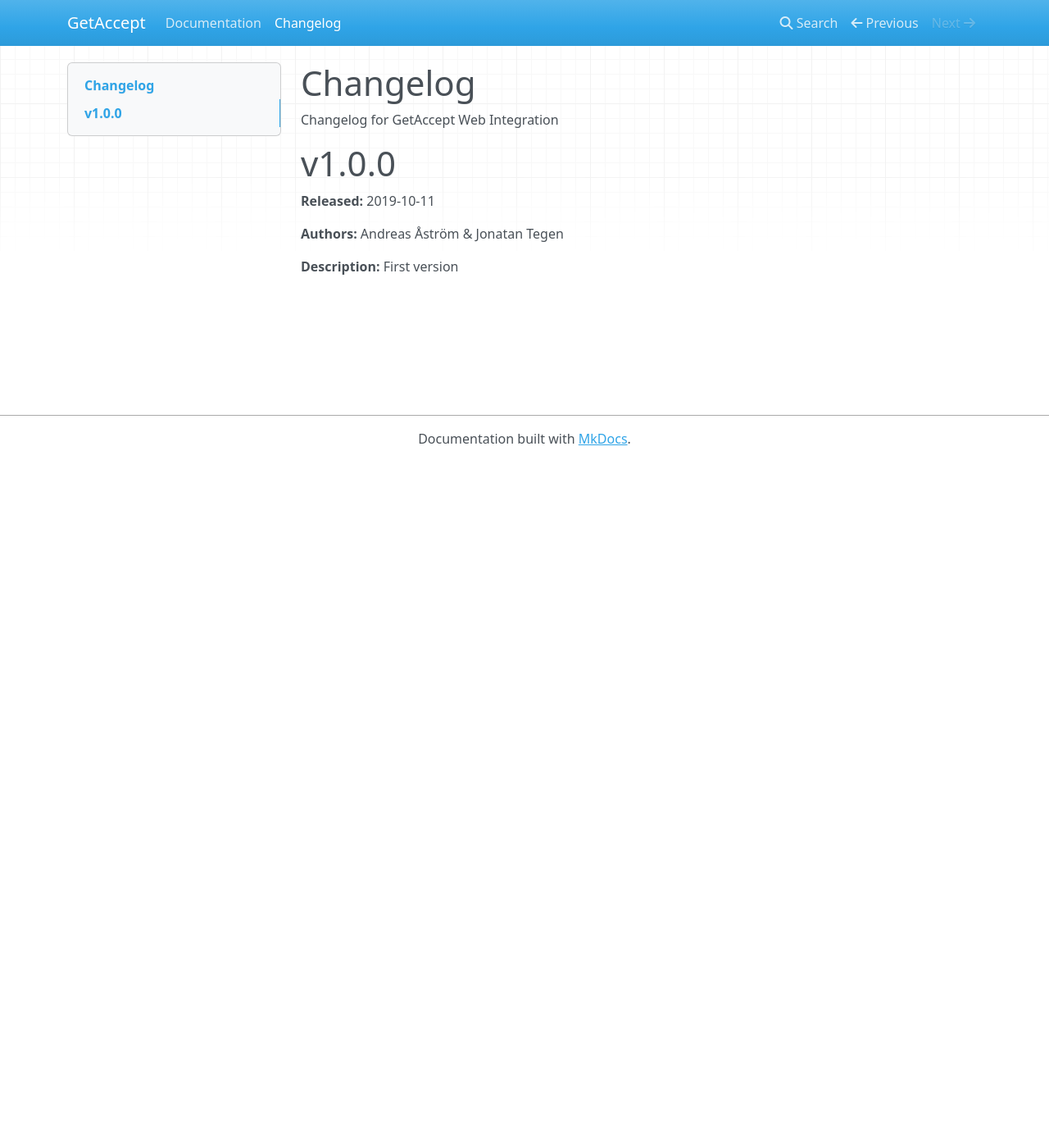
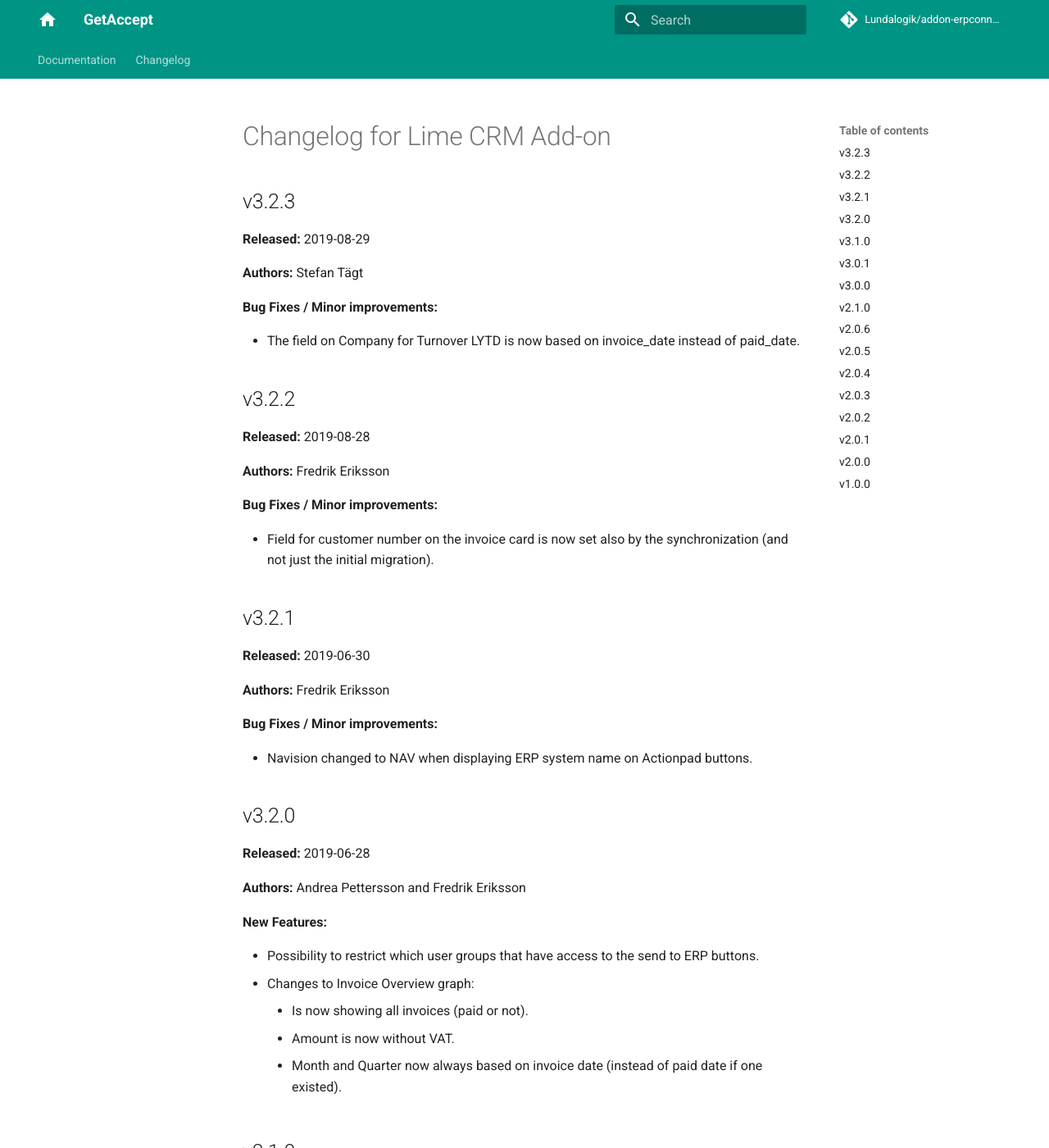
Before and after one commit to getaccept/addon-getaccept-lime-doc, an MkDocs documentation site: the page built from docs/changelog.md, in a window 1280 px wide and 1400 px high. Shown: the whole window at 82% size. Built offline with MkDocs 1.6.1 and Material for MkDocs 9.7.7, drawn with Linux system fonts in a browser that asks for light colours; nearby versions of some CDN libraries; comment, search, counter and statistics services are not loaded; some of the changed text lies outside the part shown.

Commit message:
updated mkdocs

```diff
--- a/docs/changelog.md
+++ b/docs/changelog.md
@@ -1,10 +1,194 @@
-# Changelog
+hero: Integrate Lime CRM with six different ERP systems
 
-Changelog for GetAccept Web Integration
+# Changelog for Lime CRM Add-on
 
-#v1.0.0
-**Released:** 2019-10-11
+## v3.2.3
 
-**Authors:** Andreas Åström & Jonatan Tegen
+**Released:** 2019-08-29
 
-**Description:** First version
+**Authors:** Stefan Tägt
+
+**Bug Fixes / Minor improvements:**
+
+* The field on Company for Turnover LYTD is now based on invoice_date instead of paid_date.
+
+## v3.2.2
+
+**Released:** 2019-08-28
+
+**Authors:** Fredrik Eriksson
+
+**Bug Fixes / Minor improvements:**
+
+* Field for customer number on the invoice card is now set also by the synchronization (and not just the initial migration).
+
+## v3.2.1
+
+**Released:** 2019-06-30
+
+**Authors:** Fredrik Eriksson
+
+**Bug Fixes / Minor improvements:**
+
+* Navision changed to NAV when displaying ERP system name on Actionpad buttons.
+
+## v3.2.0
+
+**Released:** 2019-06-28
+
+**Authors:** Andrea Pettersson and Fredrik Eriksson
+
+**New Features:**
+
+* Possibility to restrict which user groups that have access to the send to ERP buttons.
+* Changes to Invoice Overview graph:
+    * Is now showing all invoices (paid or not).
+    * Amount is now without VAT.
+    * Month and Quarter now always based on invoice date (instead of paid date if one existed).
+
+## v3.1.0
+
+**Released:** 2019-06-12
+
+**Authors:** Fredrik Eriksson
+
+**New Features:**
+
+* Support for ERP Connector add-on ERP Master.
+
+**Bug Fixes / Minor improvements:**
+
+* Corrected erroneous localization strings.
+
+## v3.0.1
+
+**Released:** 2019-06-07
+
+**Authors:** Fredrik Eriksson and Stefan Tägt
+
+**Bug Fixes / Minor improvements:**
+
+* Added missing files for calling Syncify cloud service to installation package.
+
+## v3.0.0
+
+**Released:** 2019-05-10
+
+**Authors:** Fredrik Eriksson
+
+**New Features:**
+
+* Invoice address fields introduced. These are now sent instead of the postal address when sending a new/updated customer to the ERP system.
+* Turnover Last Year To Date field added to company (visible on company card only).
+* Invoice row main tab visible.
+* Invoice rows are now related to the company which means there is a sub tab on companies showing all invoice rows directly.
+
+**Bug Fixes / Minor improvements:**
+
+* New table icons added to match new look in Lime CRM. Old icons are kept under lisa/icons/legacy folder.
+* Following naming standards in add-on requirements.
+* Improved localizations.
+* Minor UI improvements: Removed dark-grey area behind send button and rounded corners on alert.
+
+## v2.1.0
+
+**Released:** 2019-03-29
+
+**Authors:** Fredrik Eriksson
+
+**New Features:**
+
+* All documentation gathered in one place and now lives together with the code.
+
+## v2.0.6
+
+**Released:** 2019-02-18
+
+**Authors:** Fredrik Eriksson
+
+**Bug Fixes / Minor improvements:**
+
+* Comments in VBA code to clarify how to configure the Consts.
+
+## v2.0.5
+
+**Released:** 2018-12-12
+
+**Authors:** Fredrik Eriksson
+
+**Bug Fixes / Minor improvements:**
+
+* Fixes due to new Lime Store and LIP versions.
+
+## v2.0.4
+
+**Released:** 2018-12-12
+
+**Authors:** Sofie Helgesson
+
+**Bug Fixes / Minor improvements:**
+
+* Updated pictures for Lime Store.
+
+## v2.0.3
+
+**Released:** 2018-11-22
+
+**Authors:** Fredrik Eriksson
+
+**Bug Fixes / Minor improvements:**
+
+* Possibility to set config parameter logLevel to 'debug' or 'info'.
+* Error message now does not show the complete JSON.
+
+## v2.0.2
+
+**Released:** 2018-05-16
+
+**Authors:** Emil Jönsson and Fredrik Eriksson
+
+**Bug Fixes / Minor improvements:**
+
+* Bug that error message when sending to Fortnox was not shown and logged correctly is now fixed.
+
+## v2.0.1
+
+**Released:** 2018-03-26
+
+**Authors:** Lisa Stenberg
+
+**Bug Fixes / Minor improvements:**
+
+* Bug: Now last five years of invoices are shown in the dashboard, as expected, instead of last four as before.
+
+## v2.0.0
+
+**Released:** 2018-03-02
+
+**Authors:** Fredrik Eriksson
+
+* Support for Syncify cloud service.
+* Restructured code.
+* Restructured files.
+* Many minor improvements/simplifications in the code.
+* Now showing message to user on success and error.
+* Added metadata folder with metadata.json.
+* Removed content from README.md since it is in either installation instructions pdf or on the [Lime CRM Wiki](https://docs.lime-crm.com/addons/erpconnector/start).
+* New installation instructions pdf.
+* Added CHANGELOG.md.
+* Tables, fields and localizations now installable by LIP instead of SQL scripts.
+* Added files to lip/lisa/descriptives containing descriptive expressions on tables invoice and invoicerow.
+* Added visitingaddress in call to Syncify cloud service.
+* Call to local Syncify service now made from javascript instead of VBA.
+* Added spinning loader to show user that sending is in progress.
+* Graph now falls back to invoice_date if paid_date is empty.
+* Buttons for create/update are disabled until the call is complete.
+* Handling if new customer is sent twice without erpid to avoid doubles in ERP system (only issue for cloud systems).
+
+## v1.0.0
+
+**Released:** 2017-04-30
+
+**Authors:** Magnus Fagerlund, Christian Sandtveit, Kamilla Svendsen
+
+* First release.
--- /dev/null
+++ b/docs/requirements.txt
@@ -0,0 +1,2 @@
+mkdocs>=1
+mkdocs-material>=4
--- a/mkdocs.yml
+++ b/mkdocs.yml
@@ -1,4 +1,35 @@
 site_name: GetAccept
 nav:
-  - Documentation: documentation.md
-  - Changelog: changelog.md
+  - "Documentation":
+      - "Overview": "index.md"
+      - "Requirements": "requirements.md"
+      - "How it Works": "howitworks.md"
+      - "Installation": "installation.md"
+      - "Configuration": "configuration.md"
+      - "Upgrading": "upgrading.md"
+      - "Technical": "technical.md"
+      - "Troubleshooting": "troubleshooting.md"
+  - "Changelog":
+      - "Lime CRM add-on": "CHANGELOG.md"
+repo_url: https://github.com/Lundalogik/addon-erpconnector
+repo_name: "Lundalogik/addon-erpconnector"
+site_description: ERP Connector Documentation
+site_author: Lime Technologies AB
+docs_dir: docs
+dev_addr: localhost:3002
+theme:
+  name: "material"
+  logo:
+    icon: "home"
+  feature:
+    tabs: true
+  palette:
+    primary: "teal"
+    accent: "teal"
+  favicon: "images/favicon.ico"
+site_url: ""
+markdown_extensions:
+  - codehilite
+  - admonition
+  - meta
+  - footnotes
```
Also changed, not shown: docs/configuration.md (added, +1 -0 lines), docs/howitworks.md (added, +7 -0 lines), docs/index.md (added, +3 -0 lines), docs/installation.md (added, +7 -0 lines), docs/requirements.md (added, +1 -0 lines), docs/technical.md (added, +6 -0 lines), docs/troubleshooting.md (added, +7 -0 lines), docs/upgrading.md (added, +1 -0 lines), docs/images/lime.png (added), 1 other file.
